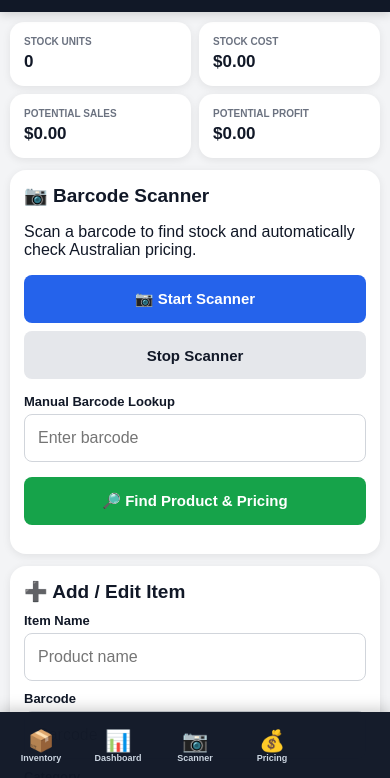
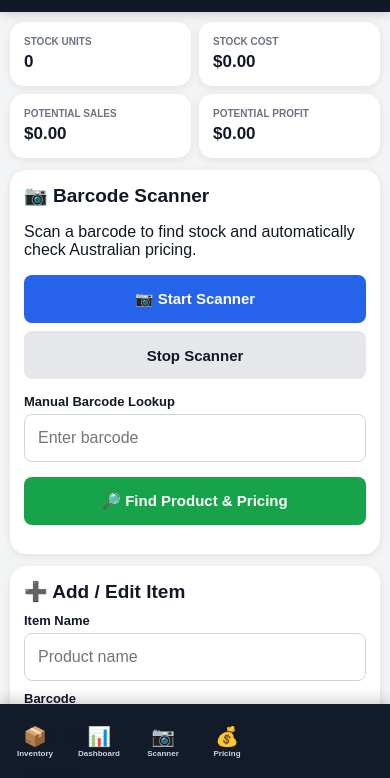
Before and after one commit to beaustwrt248-netizen/reseller-inventory, a website: page index.html in a window 390 px wide. Shown: the part 64-842 px from the top of the page. Drawn offline with Linux system fonts and the light colour scheme.

Commit message:
Fix bottom navigation position, sizing and safe-area behavior

```diff
--- a/mobile-theme.css
+++ b/mobile-theme.css
@@ -1,8 +1,8 @@
-/* Beau's Game Inventory — mobile-first app theme */
+/* Beau's Game Inventory — stable mobile layout/navigation */
 @media (max-width:700px){
-:root{--nav-h:68px;--nav-bottom:var(--app-nav-bottom,0px)}
-html{scroll-padding-bottom:calc(var(--nav-h) + var(--nav-bottom) + 12px)}
-body{padding-bottom:calc(var(--nav-h) + var(--nav-bottom) + 16px);background:#f3f4f6}
+:root{--nav-h:76px;--nav-bottom:0px}
+html{scroll-padding-bottom:calc(var(--nav-h) + 20px)}
+body{padding-bottom:calc(var(--nav-h) + 24px + env(safe-area-inset-bottom));background:#f3f4f6;overflow-x:hidden}
 header{padding:15px 14px;position:sticky;top:0;z-index:50;box-shadow:0 2px 10px rgba(0,0,0,.16)}
 header h1{font-size:22px}header p{font-size:13px;margin:4px 0 0}
 .container{width:100%;max-width:none;padding:10px}
@@ -16,12 +16,10 @@ input,select{min-height:48px;padding:12px 13px;font-size:16px}button{min-height:
 .price-box{padding:12px}.price-row{padding:8px 0;font-size:14px}.price-row strong{max-width:52%}
 .item{padding:13px}.item-name{font-size:17px;line-height:1.3}.badge{margin-top:4px}.product-image{max-width:80px;max-height:80px}
 #inventorySearch{position:sticky;top:76px;z-index:20;background:#fff;box-shadow:0 1px 4px rgba(0,0,0,.06)}
-.mobile-screen-hidden{display:none!important}
-.mobile-secondary-panel{margin-top:10px}
-.mobile-nav{position:fixed;left:0;right:0;bottom:var(--app-nav-bottom,0px);height:var(--nav-h);z-index:2147483000;display:grid;grid-template-columns:repeat(5,1fr);gap:3px;padding:5px 4px;background:rgba(17,24,39,.98);box-shadow:0 -3px 14px rgba(0,0,0,.2);padding-bottom:max(5px,env(safe-area-inset-bottom))}
-.mobile-nav a{color:#cbd5e1;text-decoration:none;display:flex;flex-direction:column;align-items:center;justify-content:center;gap:2px;border-radius:11px;font-size:10px;font-weight:700;transition:background .18s ease,color .18s ease,transform .18s ease}
-.mobile-nav a .icon{font-size:21px;line-height:1}.mobile-nav a.active{background:#2563eb;color:#fff}.mobile-nav a:active{transform:scale(.95)}
+.mobile-screen-hidden{display:none!important}.mobile-secondary-panel{margin-top:10px}
+.mobile-nav,.app-shell-nav{position:fixed!important;left:0!important;right:0!important;bottom:0!important;width:100%!important;height:var(--nav-h)!important;min-height:var(--nav-h)!important;z-index:2147483000!important;display:grid!important;grid-template-columns:repeat(6,minmax(0,1fr))!important;gap:2px!important;padding:5px 4px calc(5px + env(safe-area-inset-bottom))!important;background:rgba(17,24,39,.99)!important;box-shadow:0 -3px 14px rgba(0,0,0,.22)!important;transform:none!important;border-radius:0!important}
+.mobile-nav a,.app-shell-nav a{color:#cbd5e1!important;text-decoration:none!important;display:flex!important;flex-direction:column!important;align-items:center!important;justify-content:center!important;gap:2px!important;border-radius:10px!important;font-size:9px!important;font-weight:700!important;line-height:1.05!important;min-width:0!important;min-height:0!important;padding:3px 1px!important;overflow:hidden!important;white-space:nowrap!important;transition:background .18s ease,color .18s ease,transform .18s ease!important}
+.mobile-nav a .icon,.app-shell-nav a span{font-size:20px!important;line-height:22px!important;display:block!important}.mobile-nav a.active,.app-shell-nav a.active{background:#2563eb!important;color:#fff!important}.mobile-nav a:active,.app-shell-nav a:active{transform:scale(.95)!important}
 }
-@media(max-width:400px){.card strong{font-size:17px}.actions button{flex-basis:100%}.mobile-nav a{font-size:9px}}
-@media(min-width:701px){.mobile-nav{display:none!important}}
-.mobile-nav,.nav,.app-shell-nav{bottom:var(--app-nav-bottom,0px)}
+@media(max-width:400px){.card strong{font-size:17px}.actions button{flex-basis:100%}.mobile-nav a,.app-shell-nav a{font-size:8px!important}.mobile-nav a .icon,.app-shell-nav a span{font-size:19px!important}}
+@media(min-width:701px){.mobile-nav,.app-shell-nav{display:none!important}}
```
